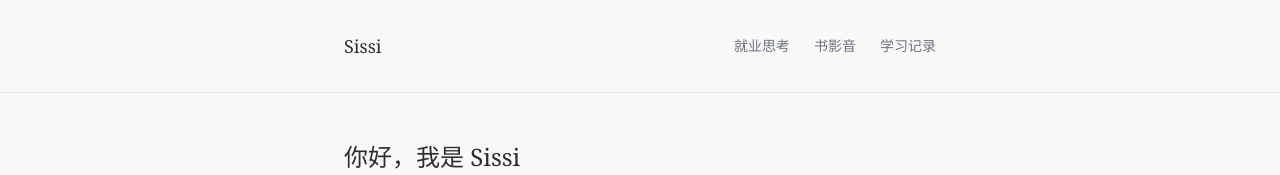
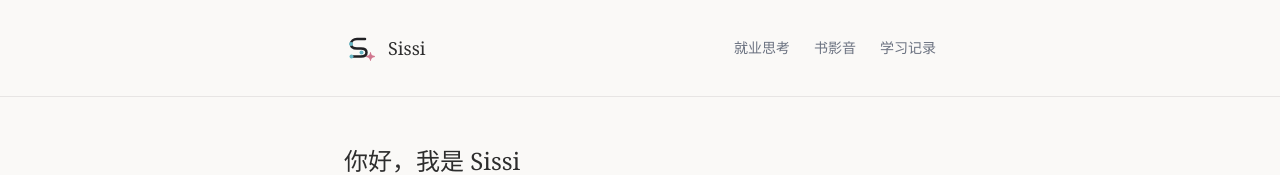
Before and after one commit to sissi1125/myBlog, a Next.js app: page / in a window 1280 px wide. Shown: the top 175 px of the page. Built offline with nearby package versions, Linux system fonts and the light colour scheme.

Commit message:
feat: add site logo

```diff
--- a/components/Layout.tsx
+++ b/components/Layout.tsx
@@ -8,10 +8,12 @@ export default function Layout({ children, categories }: { children: React.React
         <div className="max-w-[640px] mx-auto px-6 py-8 flex flex-col items-start gap-5 sm:flex-row sm:items-center sm:justify-between">
           <Link
             href="/"
-            className="text-lg"
+            className="inline-flex items-center gap-3 text-lg"
             style={{ fontFamily: "'Songti SC', 'STSong', Georgia, serif", color: 'var(--color-text)' }}
+            aria-label="Sissi 首页"
           >
-            Sissi
+            <img src="/brand/logo.svg" alt="" width="32" height="32" aria-hidden="true" />
+            <span>Sissi</span>
           </Link>
           <nav className="flex flex-wrap gap-x-6 gap-y-2">
             {categories.map(cat => (
--- a/pages/_app.tsx
+++ b/pages/_app.tsx
@@ -7,6 +7,7 @@ export default function App({ Component, pageProps }: AppProps) {
     <>
       <Head>
         <title>Sissi 的博客</title>
+        <link rel="icon" href="/brand/logo.svg" type="image/svg+xml" />
         <meta
           name="description"
           content="记录技术学习、软件工程实践、读书笔记，以及工作与个人成长中的思考。"
```
Also changed, not shown: public/brand/logo.svg (added).
